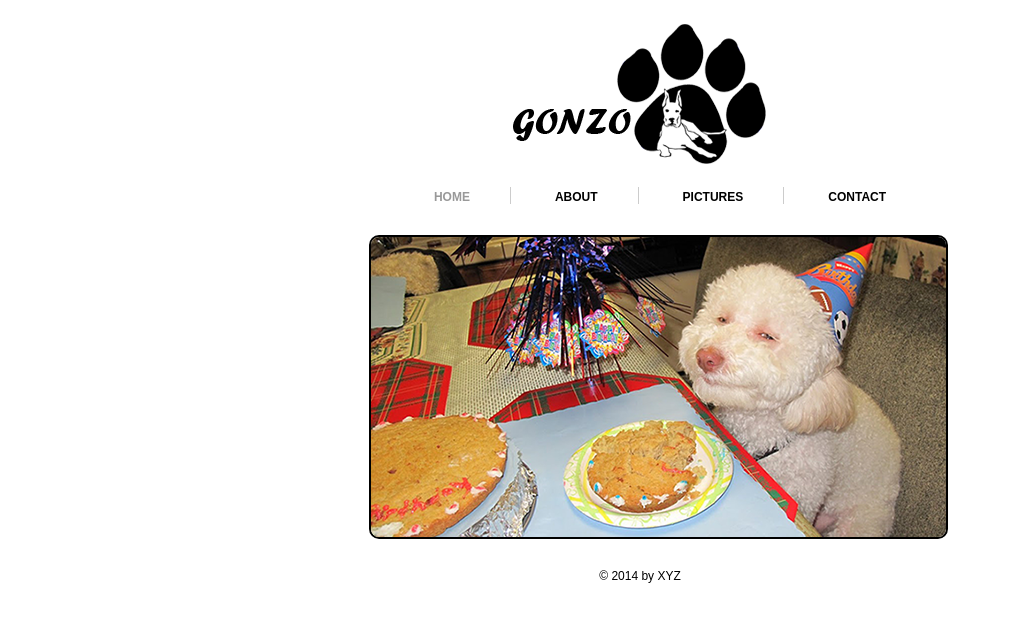
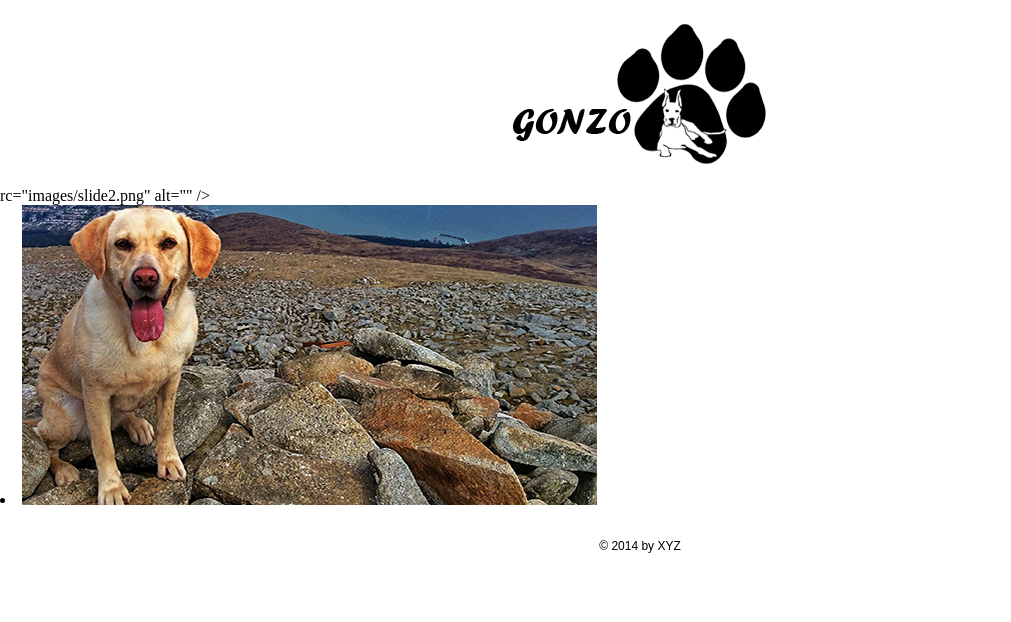
Before and after one commit to ansarism/LearnGit, a plain HTML site: page index.html in a window 1280 px wide. Shown: the whole page, without its empty margins (0-1011 px from the left). Drawn offline with Linux system fonts and the light colour scheme.

Commit message:
Messed up

```diff
--- a/index.html
+++ b/index.html
@@ -20,26 +20,7 @@
 
 	</div>
 
-<!--==========================Header Ends======================================-->
-
-<!--==============================Navigatin starts=============================-->
-
-	<div class="navigation">
-		<ul>
-			<li><a class="active" href="index.html">HOME</a></li>
-			<li><a href="about.html">ABOUT</a></li>
-			<li><a href="picture.html">PICTURES</a></li>
-			<li class="bdr"><a class="pdg" href="contact.html">CONTACT</a></li>
-		</ul>
-	</div>
-<!--==============================Navigatin Ends=============================-->
-
-<!--==============================Slider Starts==============================-->
-
-		<div id="slider">
-			<ul>
-				<li><a href="#"><img src="images/slide1.png" alt="" /></a></li>
-				<li><a href="#"><img src="images/slide2.png" alt="" /></a></li>
+rc="images/slide2.png" alt="" /></a></li>
 				<li><a href="#"><img src="images/slide3.png" alt="" /></a></li>
 			</ul>
 		</div>
```
